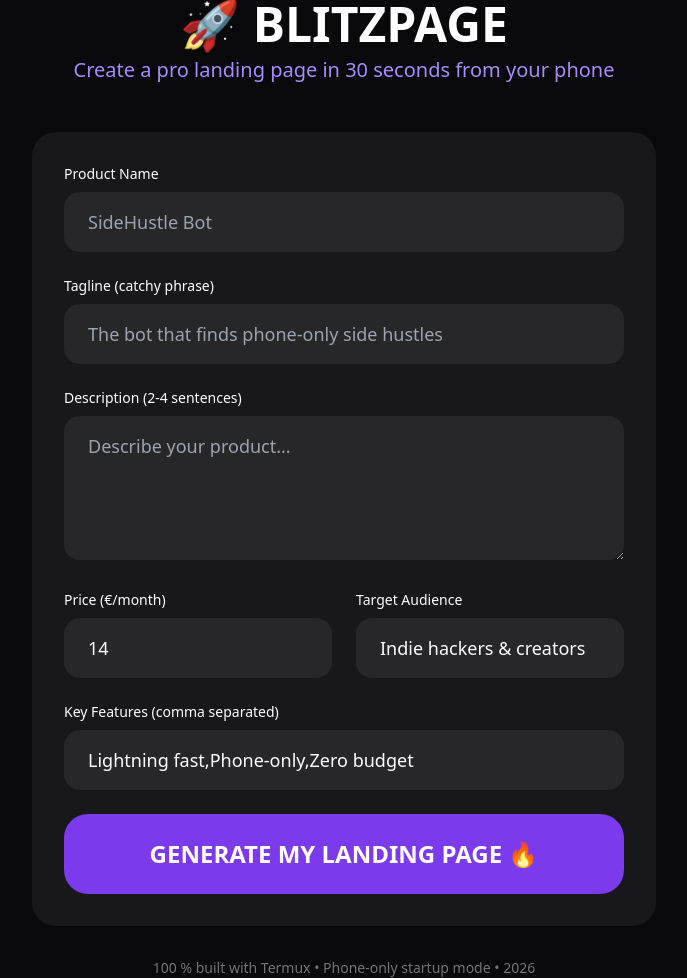
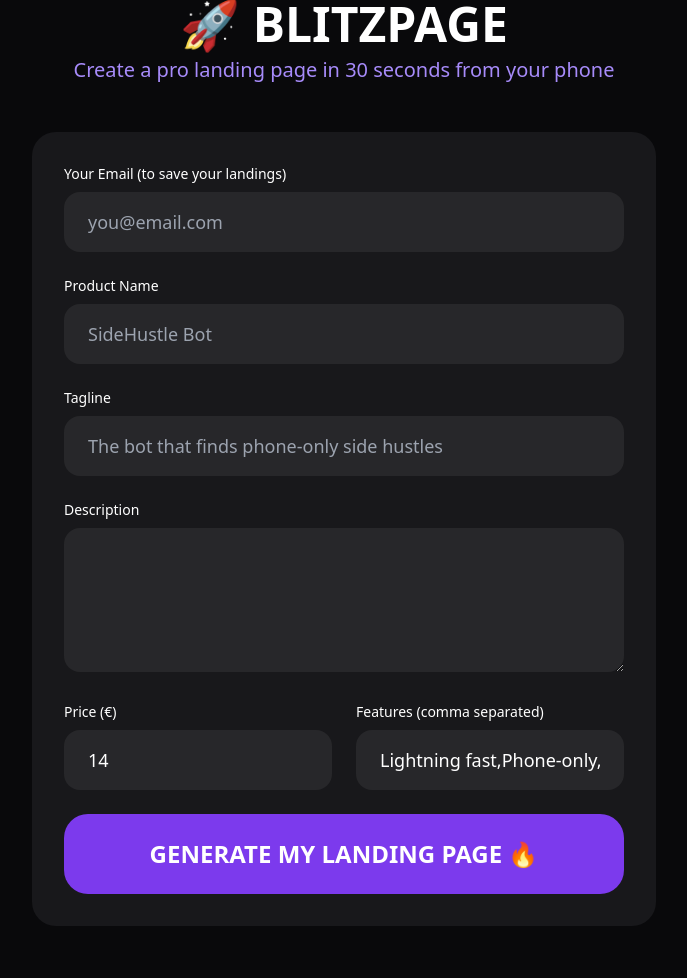
Before and after one commit to seblmr/theblitzpage, a Flask app: page / in a window 1280 px wide. Shown: the whole page, without its empty margins (296-983 px from the left). After the commit the page ends 926 px from the top, so only its background shows below. Run offline with Flask 3, Linux system fonts and the light colour scheme; some libraries are stand-ins or nearby versions.

Commit message:
V7 FINAL - Email ownership + payment button hidden after success

```diff
--- a/app.py
+++ b/app.py
@@ -7,7 +7,6 @@ app = Flask(__name__)
 app.secret_key = os.environ.get('SECRET_KEY', 'blitzpage-secret-2026')
 stripe.api_key = os.environ.get('STRIPE_SECRET_KEY')
 
-# Supabase client
 supabase: Client = create_client(
     os.environ.get('SUPABASE_URL'),
     os.environ.get('SUPABASE_ANON_KEY')
@@ -23,10 +22,12 @@ def home():
             'price': request.form.get('price', '19'),
             'cta_text': request.form.get('cta_text', 'Get it now!'),
             'audience': request.form.get('audience', 'Indie hackers & creators'),
-            'features': [f.strip() for f in request.form.get('features', 'Lightning fast,Phone-only,Zero budget').split(',') if f.strip()]
+            'features': [f.strip() for f in request.form.get('features', 'Lightning fast,Phone-only,Zero budget').split(',') if f.strip()],
+            'email': request.form.get('email', '')   # ← NOUVEAU
         }
         while len(data['features']) < 3:
             data['features'].append(['Lightning fast', 'Phone-only', 'Zero budget'][len(data['features'])])
+
         session['last_landing'] = data
         return render_template('landing.html', **data, paid=False)
     return render_template('index.html')
@@ -36,6 +37,7 @@ def create_checkout_session():
     try:
         product_name = request.form.get('product_name')
         price_cents = int(float(request.form.get('price', 19)) * 100)
+
         checkout_session = stripe.checkout.Session.create(
             payment_method_types=['card'],
             line_items=[{
@@ -57,25 +59,33 @@ def create_checkout_session():
 @app.route('/success')
 def success():
     data = session.get('last_landing', {})
-    if data:
+    if data and data.get('email'):
         data['paid'] = True
-        # Sauvegarde automatique dans Supabase
+        # Sauvegarde avec email (propriétaire)
         supabase.table('landings').insert({
             'product_name': data['product_name'],
             'tagline': data['tagline'],
             'description': data['description'],
             'price': data['price'],
-            'features': data['features']
+            'features': data['features'],
+            'email': data['email']
         }).execute()
         return render_template('landing.html', **data)
     return render_template('success.html')
 
-@app.route('/my-landings')
+@app.route('/my-landings', methods=['GET', 'POST'])
 def my_landings():
-    # Récupère les 20 dernières landings sauvegardées
-    response = supabase.table('landings').select('*').order('created_at', desc=True).limit(20).execute()
-    landings = response.data
-    return render_template('my-landings.html', landings=landings)
+    if request.method == 'POST':
+        email = request.form.get('email')
+    else:
+        email = request.args.get('email', '')
+
+    if email:
+        response = supabase.table('landings').select('*').eq('email', email).order('created_at', desc=True).execute()
+        landings = response.data
+    else:
+        landings = []
+    return render_template('my-landings.html', landings=landings, email=email)
 
 @app.route('/cancel')
 def cancel():
--- a/templates/index.html
+++ b/templates/index.html
@@ -14,37 +14,35 @@
 
     <form method="POST" class="space-y-6 bg-zinc-900 p-8 rounded-3xl">
       <div>
+        <label class="block text-sm mb-2 font-medium">Your Email (to save your landings)</label>
+        <input type="email" name="email" class="w-full bg-zinc-800 rounded-2xl px-6 py-4 text-lg" placeholder="you@email.com" required>
+      </div>
+      <div>
         <label class="block text-sm mb-2 font-medium">Product Name</label>
         <input type="text" name="product_name" class="w-full bg-zinc-800 rounded-2xl px-6 py-4 text-lg" placeholder="SideHustle Bot" required>
       </div>
       <div>
-        <label class="block text-sm mb-2 font-medium">Tagline (catchy phrase)</label>
+        <label class="block text-sm mb-2 font-medium">Tagline</label>
         <input type="text" name="tagline" class="w-full bg-zinc-800 rounded-2xl px-6 py-4 text-lg" placeholder="The bot that finds phone-only side hustles">
       </div>
       <div>
-        <label class="block text-sm mb-2 font-medium">Description (2-4 sentences)</label>
-        <textarea name="description" rows="4" class="w-full bg-zinc-800 rounded-2xl px-6 py-4 text-lg" placeholder="Describe your product..."></textarea>
+        <label class="block text-sm mb-2 font-medium">Description</label>
+        <textarea name="description" rows="4" class="w-full bg-zinc-800 rounded-2xl px-6 py-4 text-lg"></textarea>
       </div>
       <div class="grid grid-cols-2 gap-6">
         <div>
-          <label class="block text-sm mb-2 font-medium">Price (€/month)</label>
+          <label class="block text-sm mb-2 font-medium">Price (€)</label>
           <input type="text" name="price" value="14" class="w-full bg-zinc-800 rounded-2xl px-6 py-4 text-lg">
         </div>
         <div>
-          <label class="block text-sm mb-2 font-medium">Target Audience</label>
-          <input type="text" name="audience" value="Indie hackers & creators" class="w-full bg-zinc-800 rounded-2xl px-6 py-4 text-lg">
+          <label class="block text-sm mb-2 font-medium">Features (comma separated)</label>
+          <input type="text" name="features" value="Lightning fast,Phone-only,Zero budget" class="w-full bg-zinc-800 rounded-2xl px-6 py-4 text-lg">
         </div>
-      </div>
-      <div>
-        <label class="block text-sm mb-2 font-medium">Key Features (comma separated)</label>
-        <input type="text" name="features" value="Lightning fast,Phone-only,Zero budget" class="w-full bg-zinc-800 rounded-2xl px-6 py-4 text-lg">
       </div>
       <button type="submit" class="w-full bg-violet-600 hover:bg-violet-700 py-6 rounded-3xl text-2xl font-bold">
         GENERATE MY LANDING PAGE 🔥
       </button>
     </form>
-
-    <p class="text-center text-zinc-500 text-sm mt-8">100 % built with Termux • Phone-only startup mode • 2026</p>
   </div>
 </body>
 </html>
```
Also changed, not shown: templates/landing.html (+5 -6 lines), templates/my-landings.html (+9 -5 lines).
